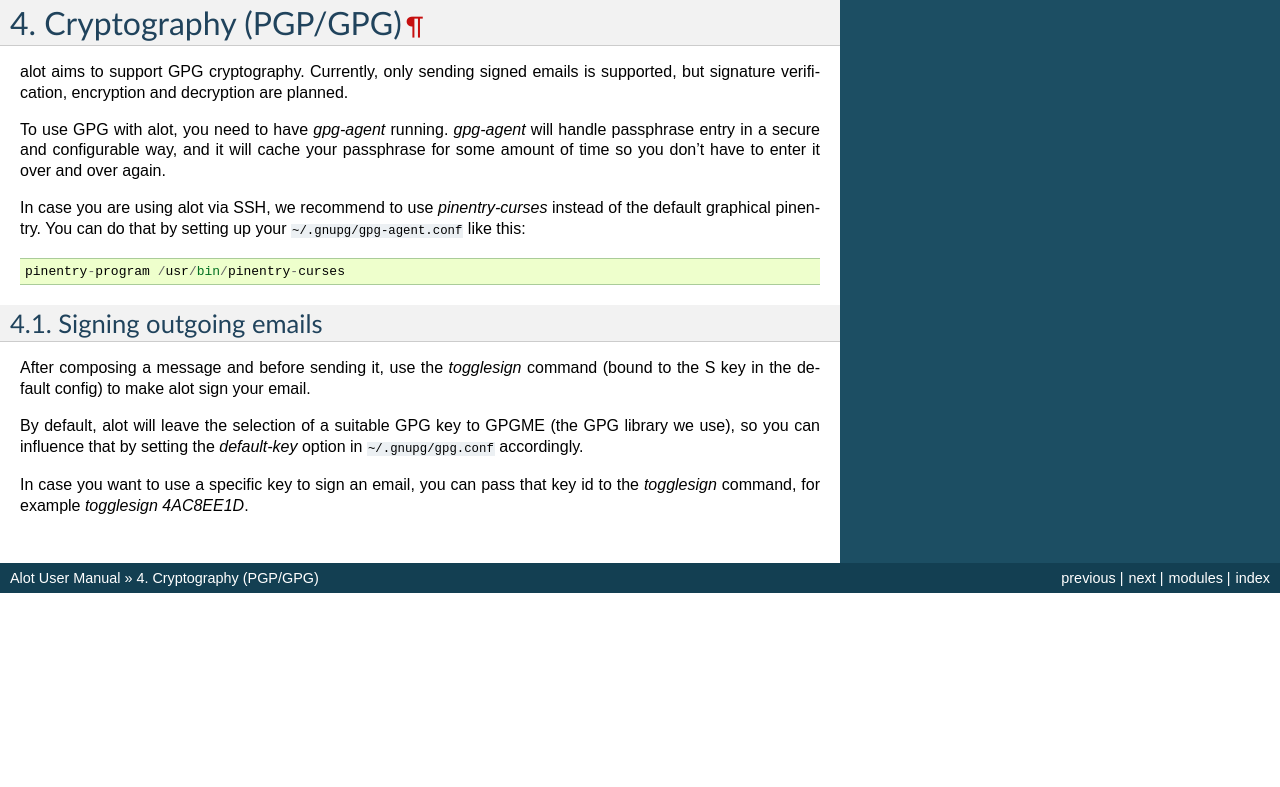
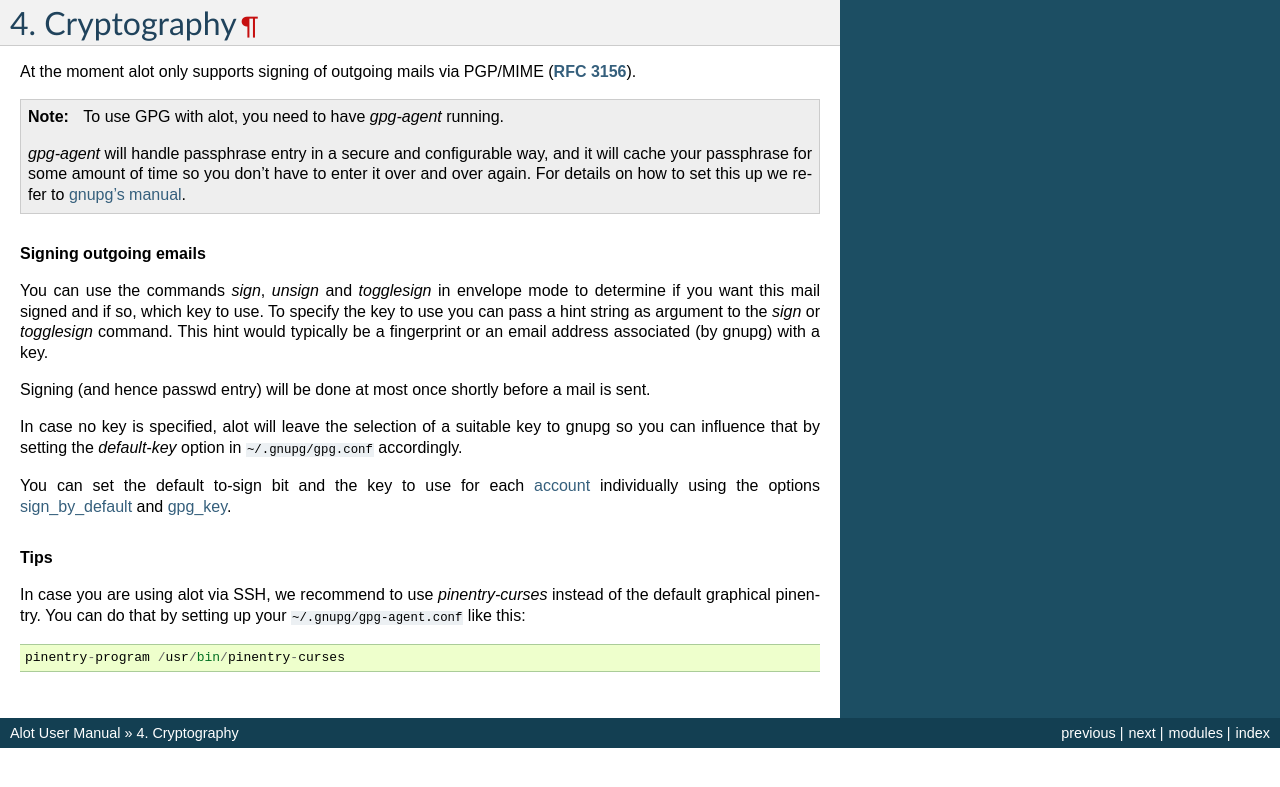
Before and after one commit to pazz/alot, a Sphinx documentation site: the page built from docs/source/crypto/index.rst, in a window 1280 px wide. Shown: the top 787 px of the page. Built offline with Sphinx 7.4.7, drawn with Linux system fonts in a browser that asks for light colours.

Commit message:
doc: cleanup crypto docs

```diff
--- a/docs/source/crypto/index.rst
+++ b/docs/source/crypto/index.rst
@@ -1,33 +1,40 @@
 .. _cryptography
 
-**********************
-Cryptography (PGP/GPG)
-**********************
+************
+Cryptography
+************
 
-alot aims to support GPG cryptography. Currently, only sending signed emails is
-supported, but signature verification, encryption and decryption are planned.
+At the moment alot only supports signing of outgoing mails via PGP/MIME (:rfc:`3156`).
 
-To use GPG with alot, you need to have `gpg-agent` running. `gpg-agent` will
-handle passphrase entry in a secure and configurable way, and it will cache
-your passphrase for some amount of time so you don’t have to enter it over and
-over again.
+.. note:: To use GPG with alot, you need to have `gpg-agent` running.
+
+  `gpg-agent` will handle passphrase entry in a secure and configurable way, and it will cache your passphrase for some
+  amount of time so you don’t have to enter it over and over again. For details on how to set this up we refer to
+  `gnupg's manual <http://www.gnupg.org/documentation/manuals/gnupg/>`_.
+
+.. rubric:: Signing outgoing emails
+
+You can use the commands `sign`, `unsign` and `togglesign` in envelope mode
+to determine if you want this mail signed and if so, which key to use.
+To specify the key to use you can pass a hint string as argument to
+the `sign` or `togglesign` command. This hint would typically
+be a fingerprint or an email address associated (by gnupg) with a key.
+
+Signing (and hence passwd entry) will be done at most once shortly before
+a mail is sent.
+
+In case no key is specified, alot will leave the selection of a suitable key to gnupg
+so you can influence that by setting the `default-key` option in :file:`~/.gnupg/gpg.conf`
+accordingly.
+
+You can set the default to-sign bit and the key to use for each :ref:`account <account>`
+individually using the options :ref:`sign_by_default <sign-by-default>` and :ref:`gpg_key <gpg-key>`.
+
+
+.. rubric:: Tips
 
 In case you are using alot via SSH, we recommend to use `pinentry-curses`
 instead of the default graphical pinentry. You can do that by setting up your
 :file:`~/.gnupg/gpg-agent.conf` like this::
 
     pinentry-program /usr/bin/pinentry-curses
-
-
-Signing outgoing emails
-=======================
-
-After composing a message and before sending it, use the `togglesign` command
-(bound to the S key in the default config) to make alot sign your email.
-
-By default, alot will leave the selection of a suitable GPG key to GPGME (the
-GPG library we use), so you can influence that by setting the `default-key`
-option in :file:`~/.gnupg/gpg.conf` accordingly.
-
-In case you want to use a specific key to sign an email, you can pass that key
-id to the `togglesign` command, for example `togglesign 4AC8EE1D`.
--- a/docs/source/generate_configs.py
+++ b/docs/source/generate_configs.py
@@ -24,7 +24,8 @@
         if default is not None:
             default = config._quote(default)
 
-        #print etype
+        if etype == 'gpg_key_hint':
+            etype = 'string'
         description = '\n.. _%s:\n' % entry.replace('_', '-')
         description += '\n.. describe:: %s\n\n' % entry
         comments = [sec.inline_comments[entry]] + sec.comments[entry]
@@ -37,7 +38,7 @@
             description += '\n    :type: %s\n' % etype
 
         if default != None:
-            if etype in ['string', 'string_list'] and default != 'None':
+            if etype in ['string', 'string_list', 'gpg_key_hint'] and default != 'None':
                 description += '    :default: `%s`\n\n' % (default)
             else:
                 description += '    :default: %s\n\n' % (default)
```
Also changed, not shown: docs/source/usage/modes/envelope.rst (+30 -0 lines).
